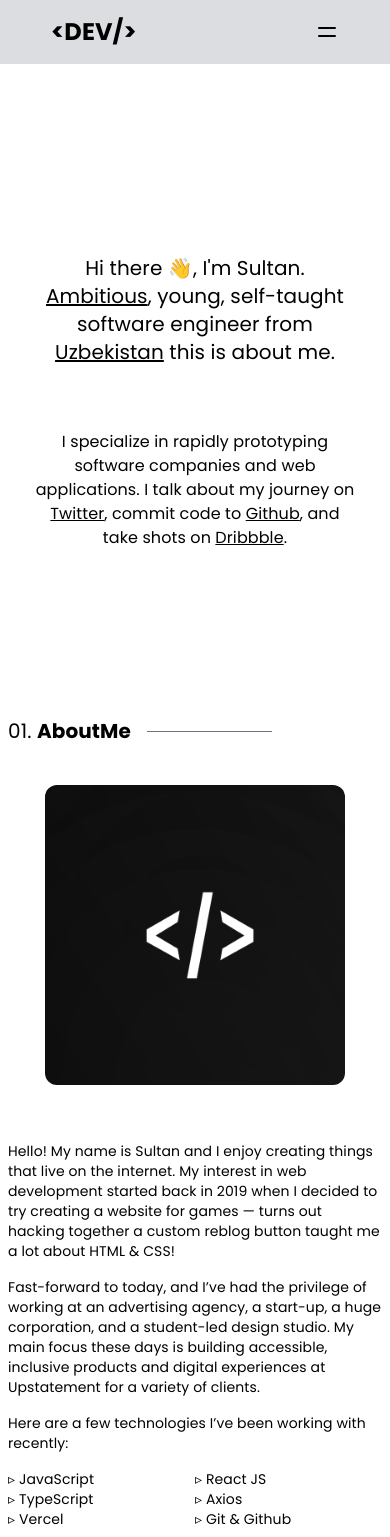
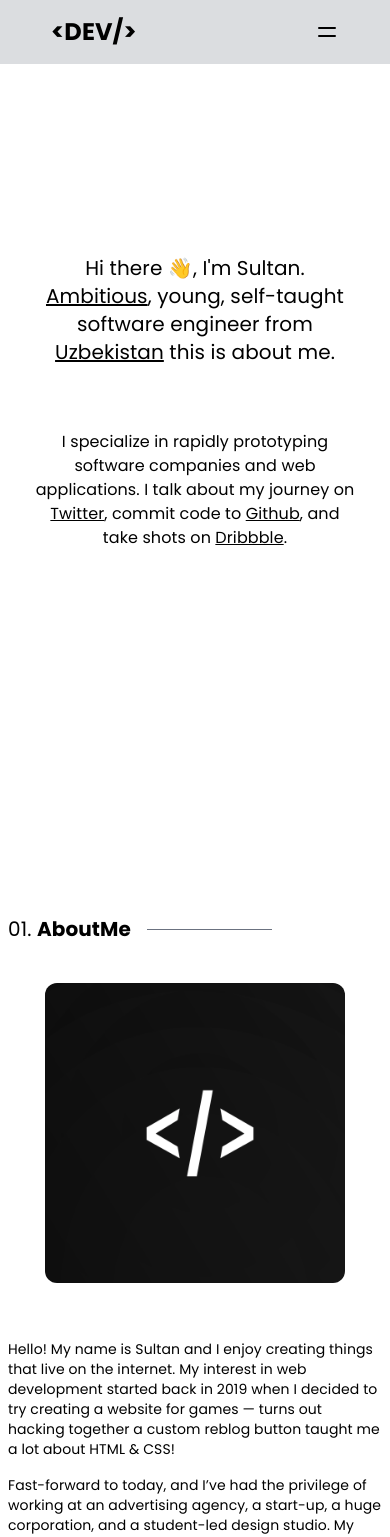
Before and after one commit to sultondev/portfolio, a React (Vite) app: page / in a window 390 px wide. Shown: the top 1537 px of the page. Built offline with nearby package versions, Linux system fonts and the light colour scheme; a web font is replaced by a local one.

Commit message:
fix: mobile size of about me page

```diff
--- a/src/components/Main/MainComponents/AboutMe.component.tsx
+++ b/src/components/Main/MainComponents/AboutMe.component.tsx
@@ -6,8 +6,10 @@ const AboutMe = () => {
   return (
     <section
       className="text-black dark:text-white transition-all duration-700
-          h-screen min-h-[820px]
+          h-screen
           flex justify-center items-center
+          md:min-h-[820px]
+          ex-sm:min-h-[1200px]
     "
     >
       <div
@@ -26,7 +28,7 @@ const AboutMe = () => {
           </div>
           <span className="w-1/3 h-[1px] bg-gray-500"></span>
         </h3>
-        <div className="flex flex-wrap-reverse my-10 gap-14 lg:flex-row ex-sm:flex-col-reverse">
+        <div className="flex flex-wrap-reverse mt-10 gap-14 lg:flex-row ex-sm:flex-col-reverse">
           <div
             className="flex flex-col gap-4 max-w-[510px]
           xl:text-base
--- a/src/components/Main/MainComponents/Articles.component.tsx
+++ b/src/components/Main/MainComponents/Articles.component.tsx
@@ -8,8 +8,7 @@ export const Articles = () => {
         className="container mx-auto h-[20vh]
         max-w-[900px]
       dark:text-white
-        md:my-20
-        ex-sm:px-2 ex-sm:my-16 ex-sm:min-h-[300px]
+        ex-sm:px-2 ex-sm:min-h-[300px]
         xl:px-4
       "
       >
@@ -69,8 +68,8 @@ export const Articles = () => {
           className="
           xl:text-xl xl:font-normal
           animate-pulse
-          ex-sm:text-xs
-
+          ex-sm:text-base
+          underline underline-offset-2
           "
         >
           More articles
```
